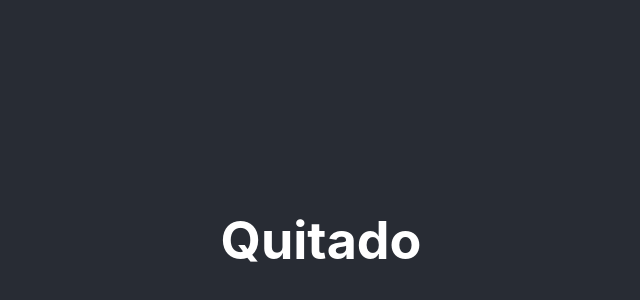
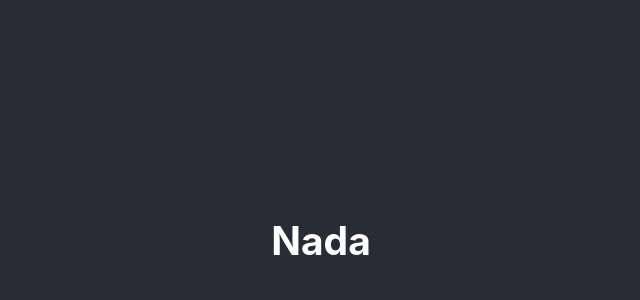
Before and after one commit to nach131/Vacio-App, a React (Create React App) app: page / in a window 1280 px wide. Shown: the part 160-460 px from the top of the page, without its empty margins (319-959 px from the left). Built offline with nearby package versions, Linux system fonts and the light colour scheme.

Commit message:
INICIO nada

```diff
--- a/src/App.css
+++ b/src/App.css
@@ -2,16 +2,7 @@
   text-align: center;
 }
 
-.App-logo {
-  height: 40vmin;
-  pointer-events: none;
-}
 
-@media (prefers-reduced-motion: no-preference) {
-  .App-logo {
-    animation: App-logo-spin infinite 20s linear;
-  }
-}
 
 .App-header {
   background-color: #282c34;
@@ -23,16 +14,3 @@
   font-size: calc(10px + 2vmin);
   color: white;
 }
-
-.App-link {
-  color: #61dafb;
-}
-
-@keyframes App-logo-spin {
-  from {
-    transform: rotate(0deg);
-  }
-  to {
-    transform: rotate(360deg);
-  }
-}
--- a/src/App.js
+++ b/src/App.js
@@ -1,31 +1,18 @@
 import React from 'react';
 import './App.css';
-import { bounceInDown } from 'react-animations';
-import Radium, { StyleRoot } from 'radium';
 
 
-
-const styles = {
-  bounceInDown: {
-    animation: 'x 1s',
-    animationName: Radium.keyframes(bounceInDown, 'bounceInDown')
-  }
-}
 
 class App extends React.Component {
   render() {
     return (
 
-      <StyleRoot>
-        <div className="test" >
-          <div  className="App">
-            <header className="App-header">
-              <h1 style={styles.bounceInDown} >Quitado</h1>
+      <div className="App">
+        <header className="App-header">
+          <h2>Nada</h2>
 
-            </header>
-          </div>
-        </div>
-      </StyleRoot>
+        </header>
+      </div>
     );
   }
 }
```
Also changed, not shown: src/antic/App_inicio.js (deleted, +0 -17 lines).
